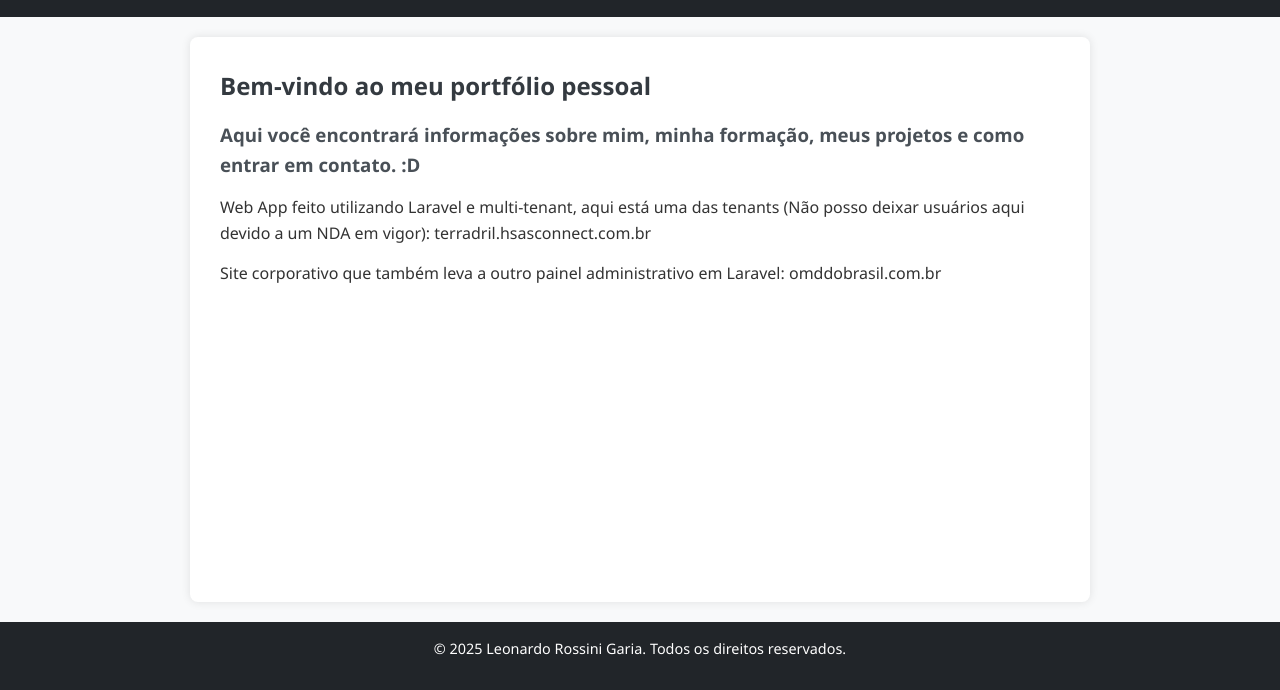
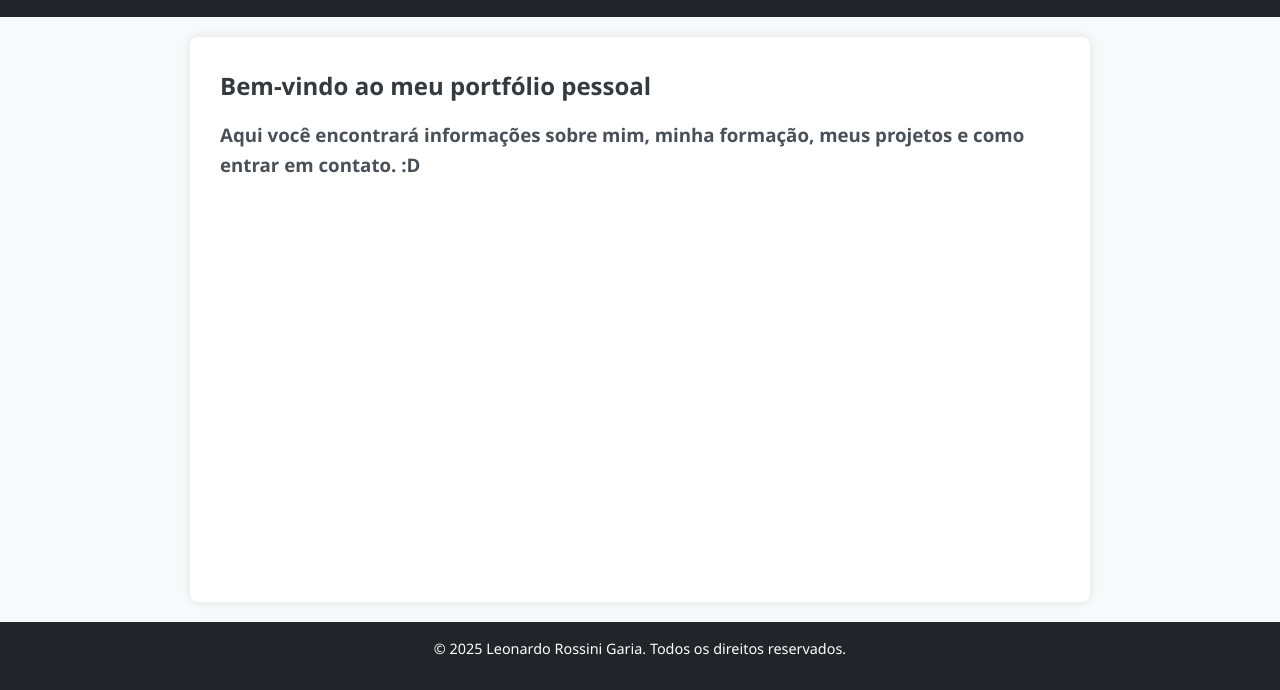
Before and after one commit to Rosktage/site-trabalho, a plain HTML site: page index.html in a window 1280 px wide. Shown: the part 110-800 px from the top of the page. Drawn offline with Linux system fonts and the light colour scheme.

Commit message:
Update index.html

```diff
--- a/index.html
+++ b/index.html
@@ -27,8 +27,6 @@
     <section>
       <h2>Bem-vindo ao meu portfólio pessoal</h2>
       <h3>Aqui você encontrará informações sobre mim, minha formação, meus projetos e como entrar em contato. :D</h3>
-      <p>Web App feito utilizando Laravel e multi-tenant, aqui está uma das tenants (Não posso deixar usuários aqui devido a um NDA em vigor): <a>terradril.hsasconnect.com.br</a></p>
-      <p>Site corporativo que também leva a outro painel administrativo em Laravel: <a>omddobrasil.com.br</a>
     </section>
   </main>
 
```
